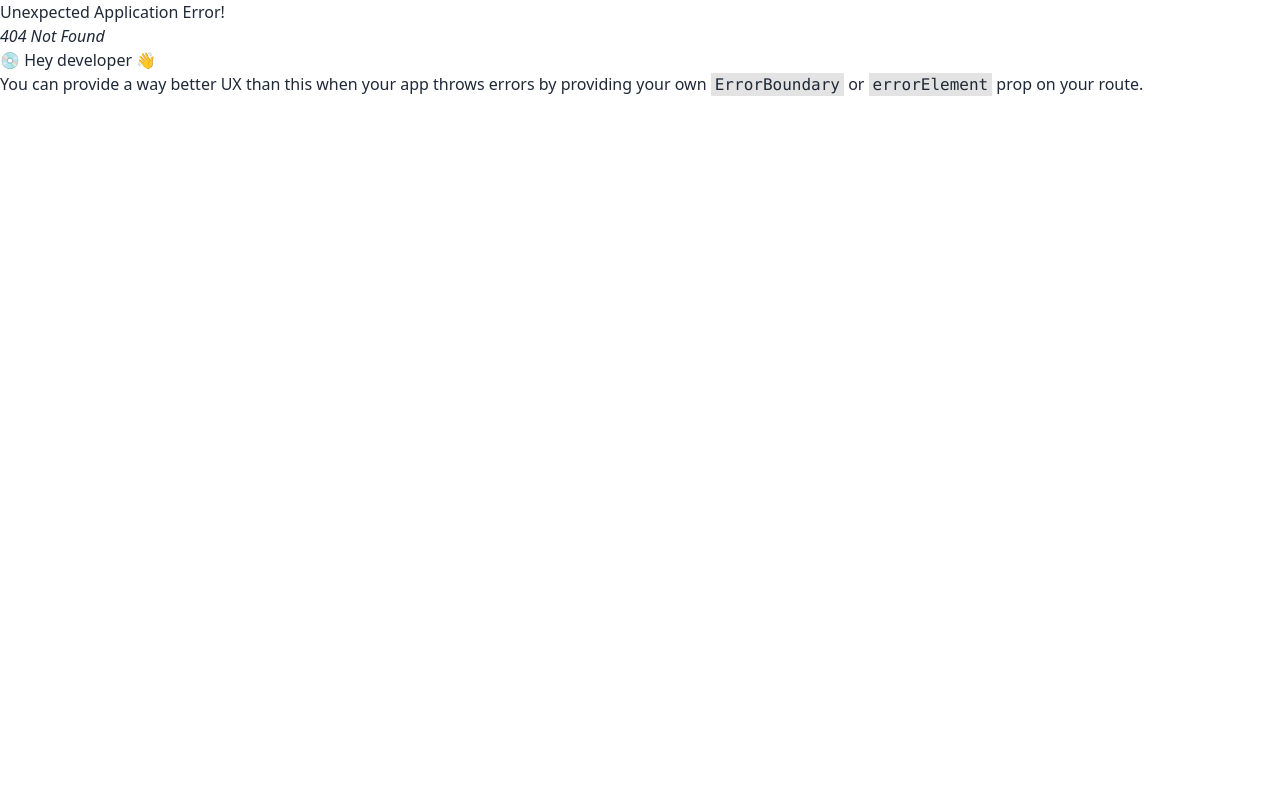
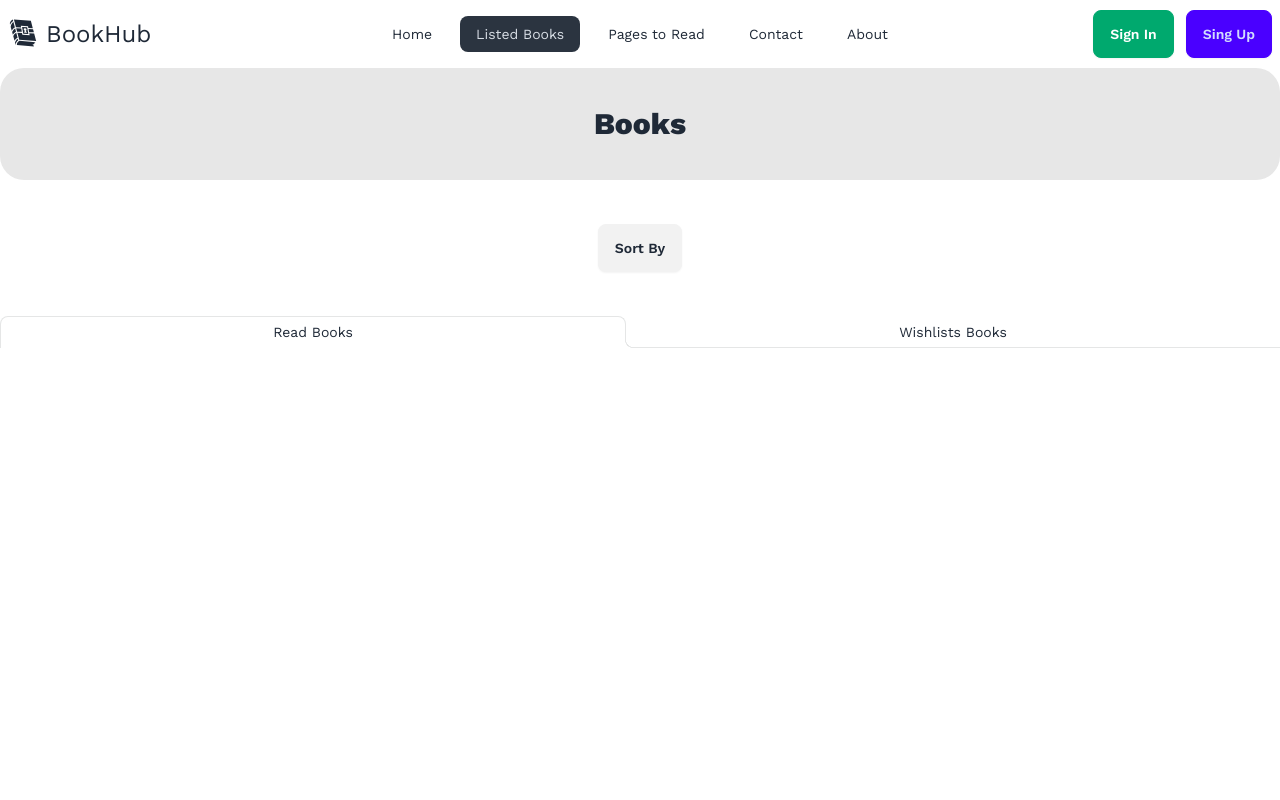
Before and after one commit to nekokaito/book-vibe, a React (Vite) app: page /listed/read in a window 1280 px wide. Before the commit this address had no page. Shown: the top 800 px of the page. Built offline with nearby package versions, Linux system fonts and the light colour scheme; a web font is replaced by a local one.

Commit message:
Created Read, Wishlist, About, Contact JSX, also added some active link tab

```diff
--- a/src/layouts/Root.jsx
+++ b/src/layouts/Root.jsx
@@ -3,8 +3,8 @@ import NavBar from './navbar/NavBar'
 import Footer from "./footer/Footer";
 const Root = () => {
     return (
-        <div className="font-work">
-            <div className="container mx-auto">
+        <div className="font-work ">
+            <div className="container mx-auto min-h-screen">
             <NavBar></NavBar>
             <Outlet></Outlet>
             </div>
--- /dev/null
+++ b/src/layouts/main/About.jsx
@@ -0,0 +1,11 @@
+
+
+const About = () => {
+    return (
+        <div>
+
+        </div>
+    );
+};
+
+export default About;
--- /dev/null
+++ b/src/layouts/main/Contact.jsx
@@ -0,0 +1,10 @@
+
+const Contact = () => {
+    return (
+        <div>
+
+        </div>
+    );
+};
+
+export default Contact;
--- a/src/layouts/main/Listed.jsx
+++ b/src/layouts/main/Listed.jsx
@@ -1,8 +1,34 @@
+import { useState } from "react";
+import { NavLink, Outlet } from "react-router-dom";
 
 const Listed = () => {
+
+      const [active, setActive] = useState('tab-1');
+
+      const isActive = (tab) => {
+        setActive(tab);
+        console.log(active)
+      }
+
     return (
         <div>
-
+              <div className="h-28 w-full bg-[#1313131a] rounded-3xl flex justify-center items-center"><h1 className="text-3xl font-extrabold ">Books</h1></div>
+             <div className="flex justify-center items-center my-10">
+             <div className="dropdown dropdown-end">
+  <div tabIndex={0} role="button" className="btn m-1">Sort By</div>
+  <ul tabIndex={0} className="dropdown-content z-[1] menu p-2 shadow bg-base-100 rounded-box w-52">
+    <li><a>Item 1</a></li>
+    <li><a>Item 2</a></li>
+  </ul>
+    </div>
+</div>
+   <div>
+   <div role="tablist" className="tabs tabs-lifted">
+  <NavLink to="/listed/read" onClick={() => isActive('tab-1')} role="tab" className={`tab ${active === 'tab-1'? 'tab-active': ''} `}>Read Books</NavLink>
+  <NavLink to="/listed/wishlist"  onClick={() => isActive('tab-2')} role="tab" className={`tab ${active ==='tab-2'? 'tab-active': ''}`}>Wishlists Books</NavLink>
+  <Outlet></Outlet>
+</div>
+   </div>
         </div>
     );
 };
--- /dev/null
+++ b/src/layouts/main/Read.jsx
@@ -0,0 +1,12 @@
+
+
+const Read = () => {
+
+    return (
+        <div>
+
+        </div>
+    );
+};
+
+export default Read;
--- /dev/null
+++ b/src/layouts/main/Wishlist.jsx
@@ -0,0 +1,11 @@
+
+
+const Wishlist = () => {
+    return (
+        <div>
+            <p>wish</p>
+        </div>
+    );
+};
+
+export default Wishlist;
```
Also changed, not shown: src/main.jsx (+27 -0 lines).
